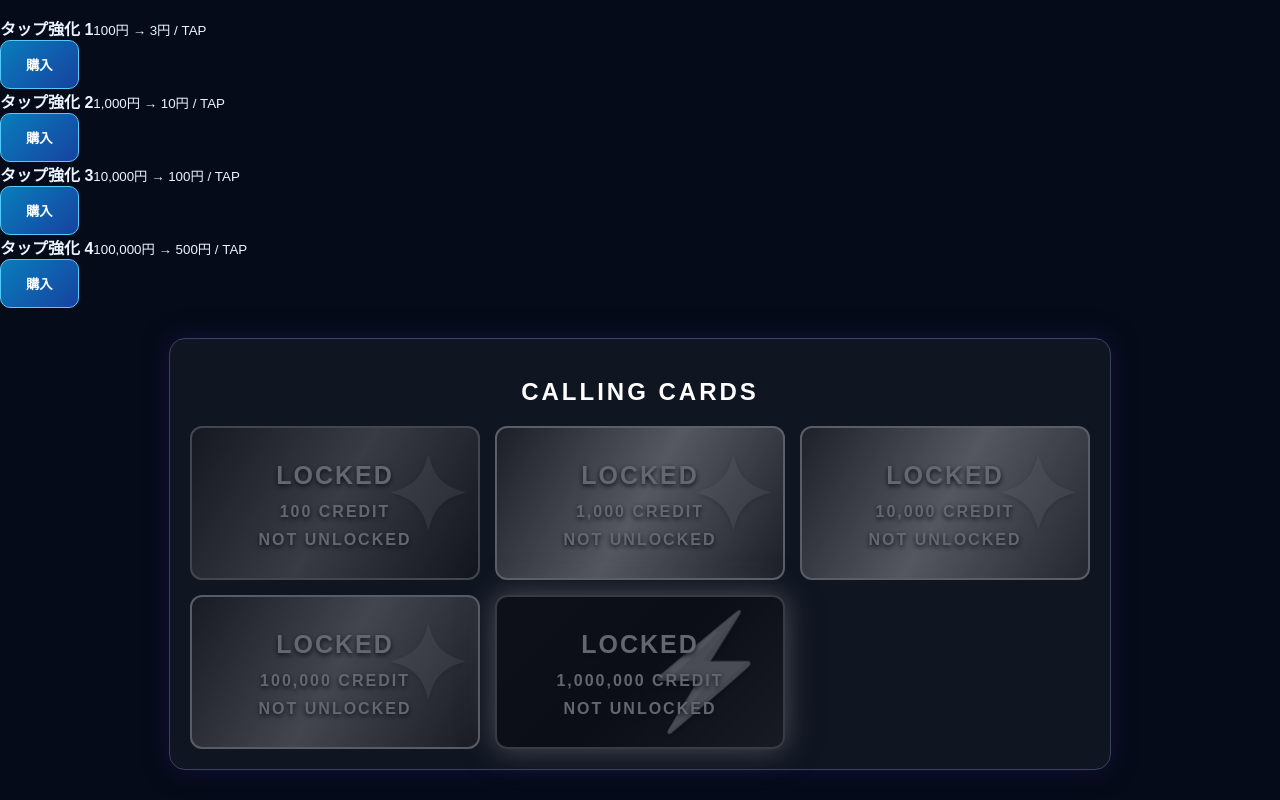
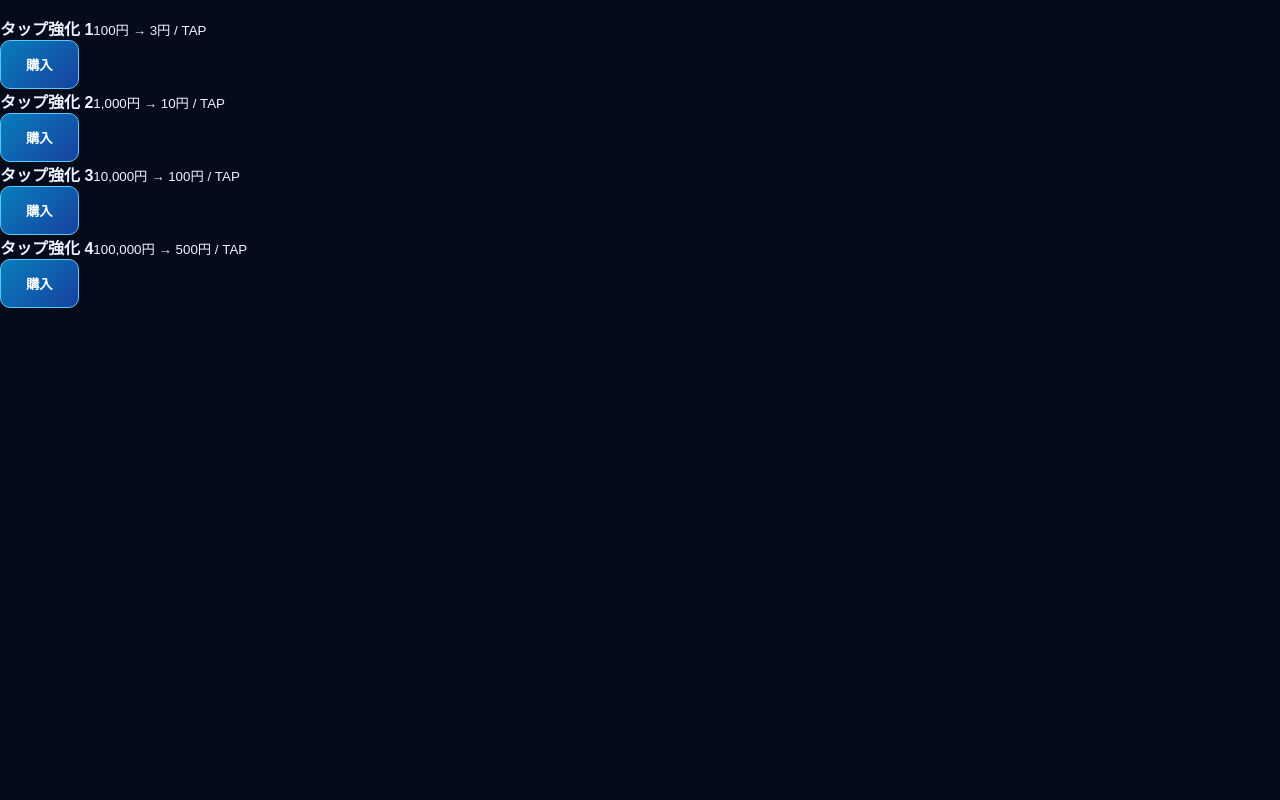
Before and after one commit to s2002576-arch/NEO-CORE, a website: page public/index.html in a window 1280 px wide. Shown: the part 542-1342 px from the top of the page. After the commit the page ends 850 px from the top, so only its background shows below. Drawn offline with Linux system fonts and the light colour scheme.

Commit message:
Update index.html

```diff
--- a/public/index.html
+++ b/public/index.html
@@ -32,94 +32,8 @@ button {
   font-weight: bold;
   cursor: pointer;
 }
-#callingCardSection {
-  background: linear-gradient(145deg,#080b18,#17152b);
-  border: 1px solid #555477;
-  box-shadow: 0 0 25px #17103c;
-}
 
-.calling-card {
-  position: relative;
-  overflow: hidden;
-  min-height: 145px;
-  padding: 20px;
-  border-radius: 12px;
-  text-align: center;
-  color: white;
-  font-weight: 900;
-  letter-spacing: 3px;
-  border: 2px solid white;
-  display: flex;
-  flex-direction: column;
-  justify-content: center;
-  text-shadow: 0 2px 5px black;
-}
 
-.calling-card h3 {
-  font-size: 25px;
-  margin: 8px;
-  position: relative;
-  z-index: 1;
-}
-
-.calling-card p {
-  margin: 5px;
-  position: relative;
-  z-index: 1;
-}
-
-.calling-card::before {
-  content: "✦";
-  position: absolute;
-  font-size: 100px;
-  right: 8px;
-  top: 10px;
-  opacity: .2;
-}
-
-.calling-card.owned {
-  box-shadow: 0 0 18px #ffffff55;
-}
-
-.calling-card.locked {
-  filter: grayscale(1);
-  opacity: .35;
-}
-
-.calling-card.bronze {
-  background: linear-gradient(120deg,#351b0b,#c17b32,#281307);
-  border-color: #d99a58;
-}
-
-.calling-card.silver {
-  background: linear-gradient(120deg,#253449,#c5d9ed,#26334b);
-  border-color: #d9eaff;
-}
-
-.calling-card.gold {
-  background: linear-gradient(120deg,#583600,#ffd447,#754400);
-  border-color: #ffe58a;
-}
-
-.calling-card.platinum {
-  background: linear-gradient(120deg,#092c50,#38b9ed,#182b59);
-  border-color: #a9edff;
-}
-
-.calling-card.legendary {
-  background: linear-gradient(135deg,#17002f,#6c16bb,#17002f);
-  border: 2px solid #e3b5ff;
-  box-shadow: 0 0 20px #a000ff;
-  animation: legendaryGlow 1.2s infinite alternate;
-}
-
-.calling-card.legendary::before {
-  content: "⚡";
-  font-size: 110px;
-  color: #f4d6ff;
-  opacity: .65;
-  animation: lightningFlash .7s infinite alternate;
-}
 
 @keyframes legendaryGlow {
   from { box-shadow: 0 0 10px #8b00ff; }
@@ -205,32 +119,7 @@ const ranks=[
 {name:"マスター",need:1000000,cls:"master"},
 {name:"レジェンド",need:10000000,cls:"legend"}
 ];
-function tap(){
- money+=power;total+=power;
- checkCallingCards();
- update();
-}
- const callingCards = [
-  { name: "BRONZE", credits: 100 },
-  { name: "SILVER", credits: 1000 },
-  { name: "GOLD", credits: 10000 },
-  { name: "PLATINUM", credits: 100000 },
-  { name: "LEGENDARY", credits: 1000000 }
-];
 
-let unlockedCards = JSON.parse(localStorage.getItem("neoCallingCards") || "[]");
-
-function checkCallingCards() {
-  callingCards.forEach(card => {
-    if (total >= card.credits && !unlockedCards.includes(card.name)) {
-      unlockedCards.push(card.name);
-      localStorage.setItem("neoCallingCards", JSON.stringify(unlockedCards));
-      alert("CALLING CARD UNLOCKED: " + card.name);
-    }
-  });
-
-  renderCallingCards();
-}
 function update(){
  document.getElementById("money").textContent=money.toLocaleString()+" 円";
  document.getElementById("power").textContent=power.toLocaleString()+" 円 / TAP";
@@ -295,62 +184,5 @@ function camoAction(i){
 }
 update();
 </script>
- <section id="callingCardSection" style="margin:30px auto;max-width:900px;padding:20px;background:#101522;border:1px solid #39445c;border-radius:16px;color:white;">
-  <h2 style="text-align:center;letter-spacing:3px;">CALLING CARDS</h2>
-  <div id="callingCardList" style="display:grid;grid-template-columns:repeat(auto-fit,minmax(220px,1fr));gap:15px;"></div>
-</section>
-
-<style>
-.calling-card {
-  padding:20px;
-  min-height:110px;
-  border-radius:12px;
-  text-align:center;
-  border:2px solid #777;
-  background:linear-gradient(135deg,#252525,#080808);
-  color:white;
-  font-weight:bold;
-  letter-spacing:2px;
-}
-.calling-card.owned {box-shadow:0 0 15px #888;}
-.calling-card.locked {opacity:.35;filter:grayscale(1);}
-.calling-card.legendary {
-  border-color:#b66aff;
-  background:linear-gradient(135deg,#210044,#090018,#4b1680);
-  box-shadow:0 0 20px #a000ff;
-  animation:lightning 1.5s infinite alternate;
-}
-@keyframes lightning {
-  from {box-shadow:0 0 8px #8b00ff;}
-  to {box-shadow:0 0 28px #d8aaff,0 0 45px #7900ff;}
-}
-</style>
-
-<script>
-function renderCallingCards() {
-  const list = document.getElementById("callingCardList");
-  if (!list) return;
-
-  list.innerHTML = "";
-
-  callingCards.forEach(card => {
-    const owned = unlockedCards.includes(card.name);
-    const item = document.createElement("div");
-
-   item.className = "calling-card " + card.name.toLowerCase() + (owned ? " owned" : " locked");
-      (owned ? "owned " : "locked ") +
-      (card.name === "LEGENDARY" ? "legendary" : "");
-
-    item.innerHTML =
-      "<h3>" + (owned ? card.name : "LOCKED") + "</h3>" +
-      "<p>" + card.credits.toLocaleString() + " CREDIT</p>" +
-      "<p>" + (owned ? "UNLOCKED" : "NOT UNLOCKED") + "</p>";
-
-    list.appendChild(item);
-  });
-}
-
-renderCallingCards();
-</script>
 </body>
 </html>
```
